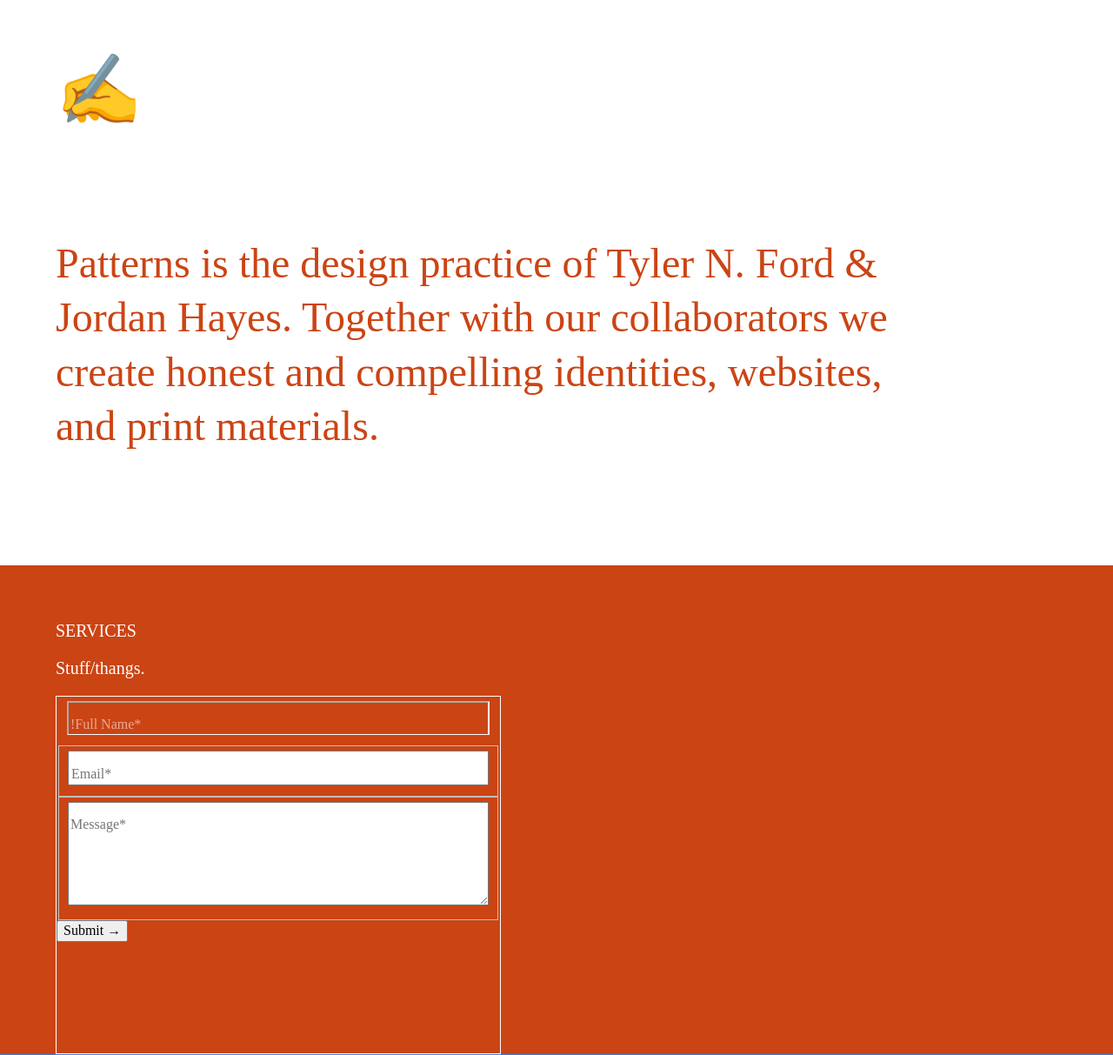
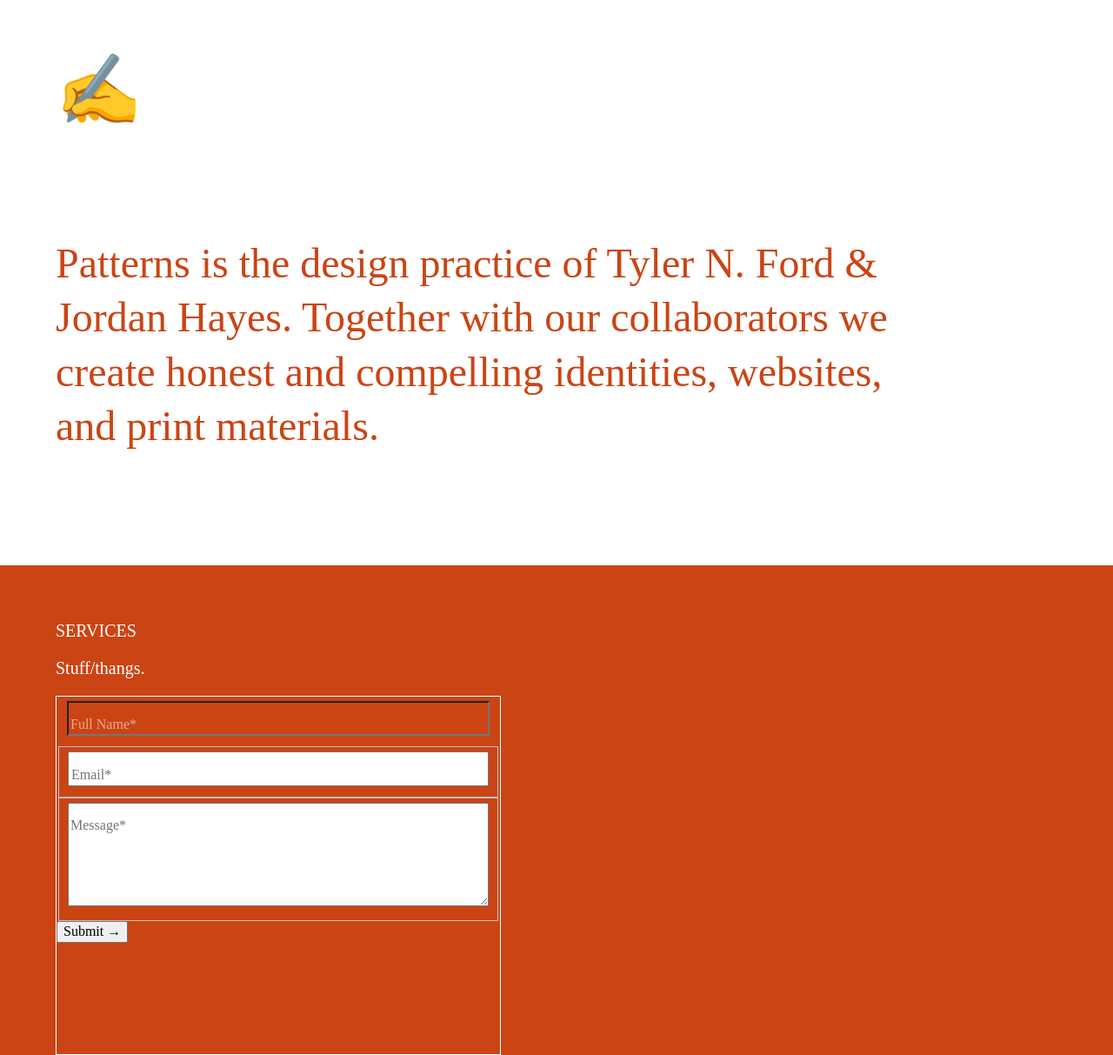
Before and after one commit to wearepatterns/wearepatterns.github.io, a Jekyll site: the page built from index.markdown, in a window 1280 px wide. Shown: the whole page at 87% size. Built offline with Jekyll 4.4.1, drawn with Linux system fonts in a browser that asks for light colours.

Commit message:
Update new.html

```diff
--- a/_layouts/new.html
+++ b/_layouts/new.html
@@ -42,8 +42,8 @@
             <p>Stuff/thangs.</p>
 
             <form class="pb5 pb6-l mw6 f5 ba b--white" action="//formspree.io/tylernford@gmail.com" method="POST">
-                <fieldset class="bn">
-                    <input class="bg-newred white pt3 w-100 bb b--white" type="text" name="Name" placeholder="!Full Name*" validate-required>
+                <fieldset class="bn bb b--white">
+                    <input class="bg-newred white pt3 w-100" type="text" name="Name" placeholder="Full Name*" validate-required>
                 </fieldset>
                 <fieldset>
                     <input class="pt3 w-100" type="email" name="Email" placeholder="Email*" validate-required validate-email>
```
